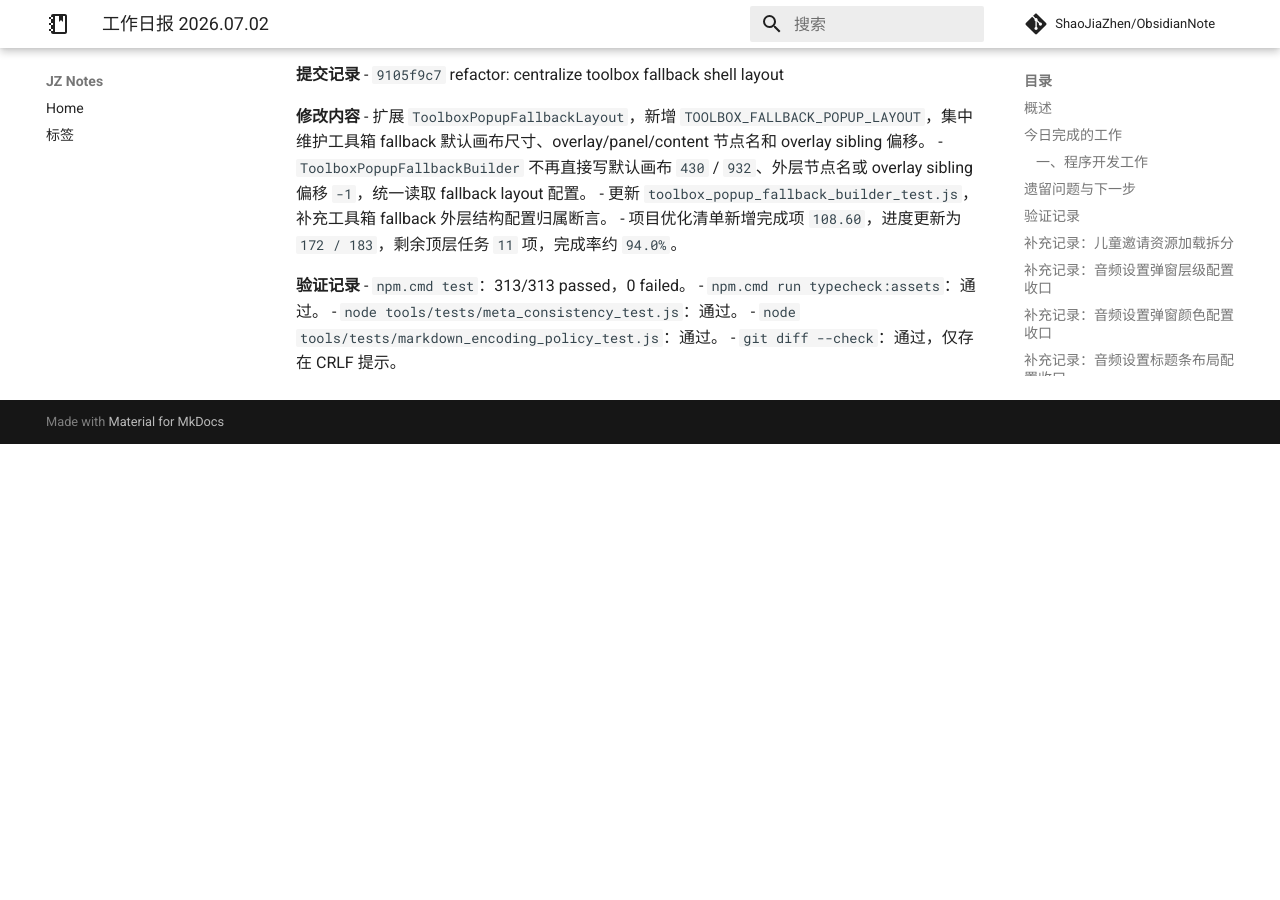
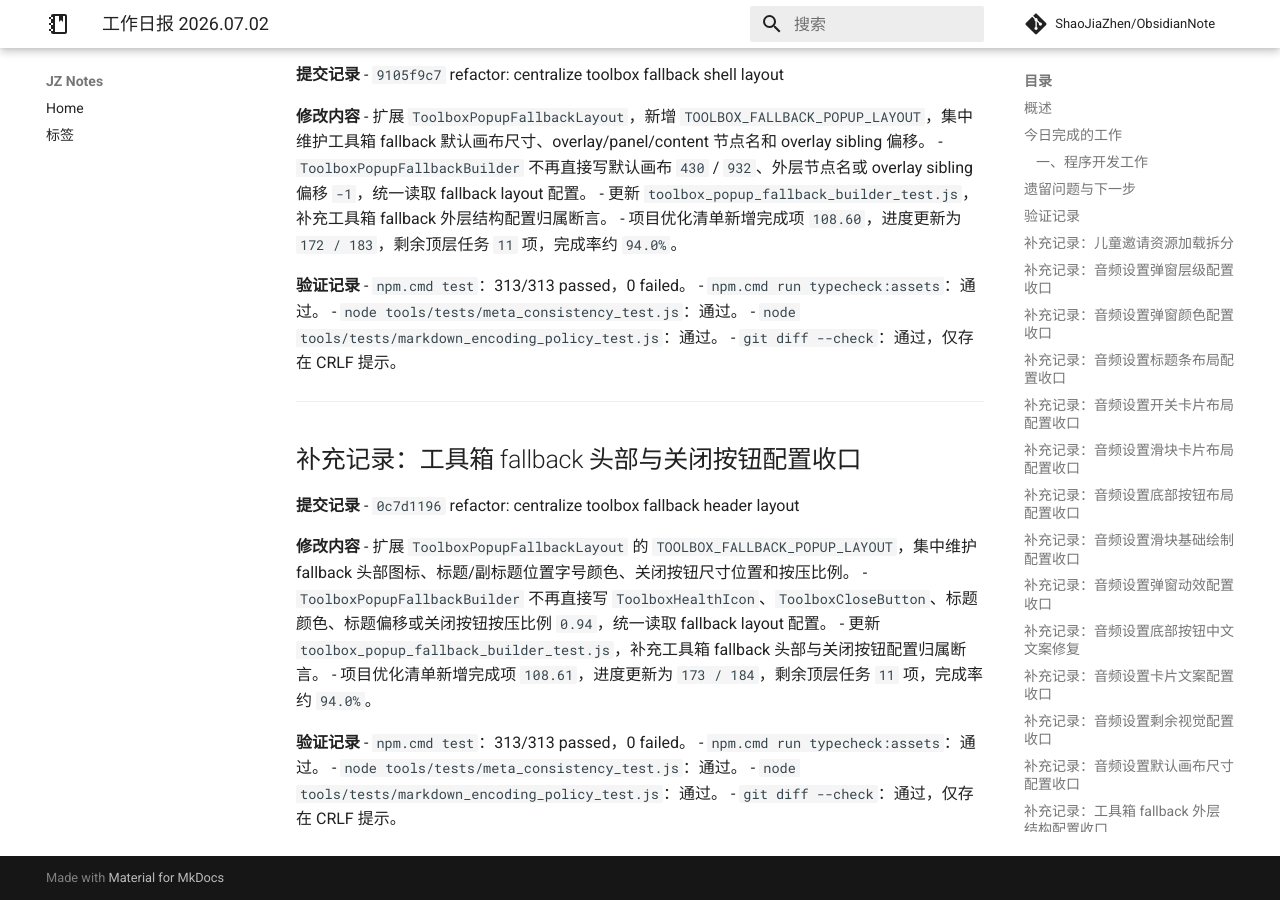
Before and after one commit to ShaoJiaZhen/ObsidianNote, an MkDocs documentation site: the page built from docs/工作内容/2026.07.02.md, in a window 1280 px wide and 900 px high, scrolled down 7217 px. Built offline with MkDocs 1.6.1 and Material for MkDocs 9.7.7, drawn with Linux system fonts in a browser that asks for light colours; comment, search, counter and statistics services are not loaded; before the commit the page ends 7661 px from its top, so only the background shows below that.

Commit message:
docs: record toolbox fallback header layout cleanup
- record project commit 0c7d1196 in the July 2 work log

- note optimization progress at 173/184

```diff
--- a/docs/工作内容/2026.07.02.md
+++ b/docs/工作内容/2026.07.02.md
@@ -342,3 +342,23 @@ project: 小鸡游戏
 - `node tools/tests/meta_consistency_test.js`：通过。
 - `node tools/tests/markdown_encoding_policy_test.js`：通过。
 - `git diff --check`：通过，仅存在 CRLF 提示。
+
+---
+
+## 补充记录：工具箱 fallback 头部与关闭按钮配置收口
+
+**提交记录**
+- `0c7d1196` refactor: centralize toolbox fallback header layout
+
+**修改内容**
+- 扩展 `ToolboxPopupFallbackLayout` 的 `TOOLBOX_FALLBACK_POPUP_LAYOUT`，集中维护 fallback 头部图标、标题/副标题位置字号颜色、关闭按钮尺寸位置和按压比例。
+- `ToolboxPopupFallbackBuilder` 不再直接写 `ToolboxHealthIcon`、`ToolboxCloseButton`、标题颜色、标题偏移或关闭按钮按压比例 `0.94`，统一读取 fallback layout 配置。
+- 更新 `toolbox_popup_fallback_builder_test.js`，补充工具箱 fallback 头部与关闭按钮配置归属断言。
+- 项目优化清单新增完成项 `108.61`，进度更新为 `173 / 184`，剩余顶层任务 `11` 项，完成率约 `94.0%`。
+
+**验证记录**
+- `npm.cmd test`：313/313 passed，0 failed。
+- `npm.cmd run typecheck:assets`：通过。
+- `node tools/tests/meta_consistency_test.js`：通过。
+- `node tools/tests/markdown_encoding_policy_test.js`：通过。
+- `git diff --check`：通过，仅存在 CRLF 提示。
```
